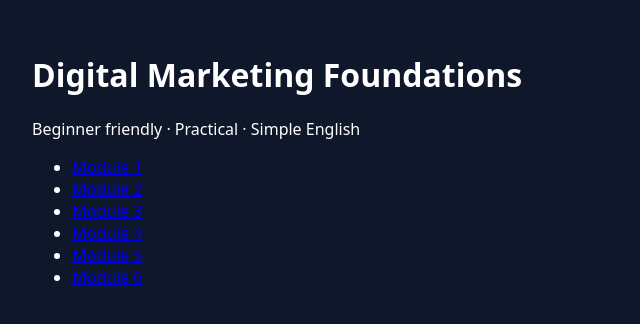
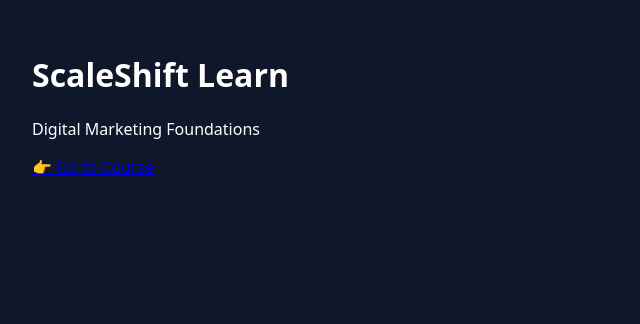
Before and after one commit to Scaleshiftlabs/scaleshift-learn, a React (Vite) app: page / in a window 1280 px wide. Before the commit this address led to /course. Shown: the top 324 px of the page, without its empty margins (0-640 px from the left). Built offline with nearby package versions, Linux system fonts and the light colour scheme.

Commit message:
fix: stop root redirect and add landing page

```diff
--- a/src/App.jsx
+++ b/src/App.jsx
@@ -1,4 +1,4 @@
-import { Routes, Route, Navigate } from "react-router-dom";
+import { Routes, Route } from "react-router-dom";
 import CourseHome from "./pages/course/CourseHome";
 import Module from "./pages/course/modules/Module";
 import Video from "./pages/course/modules/Video";
@@ -6,10 +6,20 @@
 import Quiz from "./pages/course/modules/Quiz";
 import Handouts from "./pages/course/modules/Handouts";
 
+function Landing() {
+  return (
+    <div style={{ padding: 32, color: "white" }}>
+      <h1>ScaleShift Learn</h1>
+      <p>Digital Marketing Foundations</p>
+      <a href="/course">👉 Go to Course</a>
+    </div>
+  );
+}
+
 export default function App() {
   return (
     <Routes>
-      <Route path="/" element={<Navigate to="/course" replace />} />
+      <Route path="/" element={<Landing />} />
 
       <Route path="/course" element={<CourseHome />} />
       <Route path="/course/module/:id" element={<Module />} />
@@ -17,8 +27,6 @@
       <Route path="/course/module/:id/assignment" element={<Assignment />} />
       <Route path="/course/module/:id/quiz" element={<Quiz />} />
       <Route path="/course/module/:id/handouts" element={<Handouts />} />
-
-      <Route path="*" element={<Navigate to="/course" replace />} />
     </Routes>
   );
 }
```
